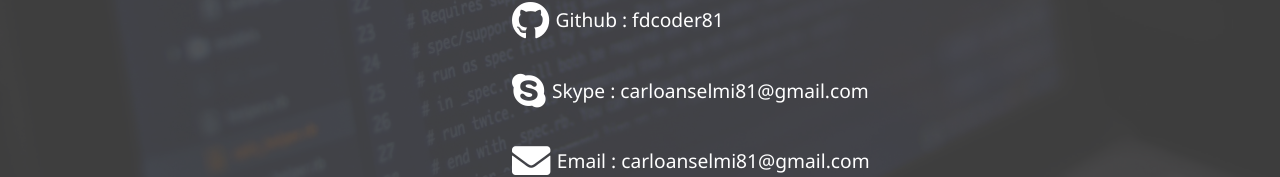
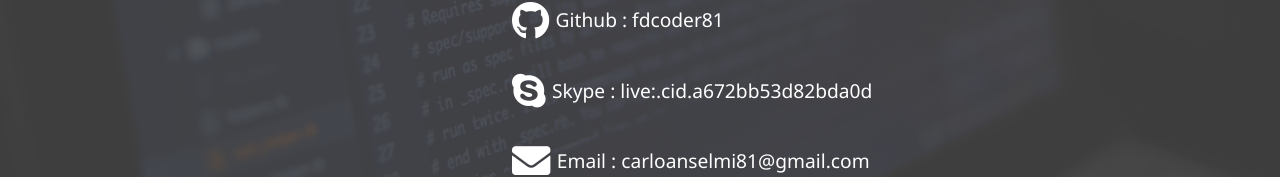
Before and after one commit to fdcoder81/portfolio2019, a React (Create React App) app: page /contact in a window 1280 px wide. Shown: the part 580-757 px from the top of the page. Built offline with nearby package versions, Linux system fonts and the light colour scheme.

Commit message:
Fixed skype links

```diff
--- a/src/Contact.js
+++ b/src/Contact.js
@@ -41,7 +41,7 @@ const Contact = () => {
         <div className="icon">
           <a href="skype:live:.cid.a672bb53d82bda0d?chat">
             <i class="fab fa-skype fa-2x" />
-            <span>Skype : carloanselmi81@gmail.com</span>
+            <span>Skype : live:.cid.a672bb53d82bda0d</span>
           </a>
         </div>
 
--- a/src/Main.js
+++ b/src/Main.js
@@ -44,7 +44,7 @@ const Main = () => {
           >
             <i class="fab fa-github fa-2x" />
           </a>
-          <a href="skype:live:.cid.a672bb53d82bda0d?chat?chat">
+          <a href="skype:live:.cid.a672bb53d82bda0d?chat">
             <i class="fab fa-skype fa-2x" />
           </a>
           <a href="mailto:carloanselmi81@gmail.com">
```
